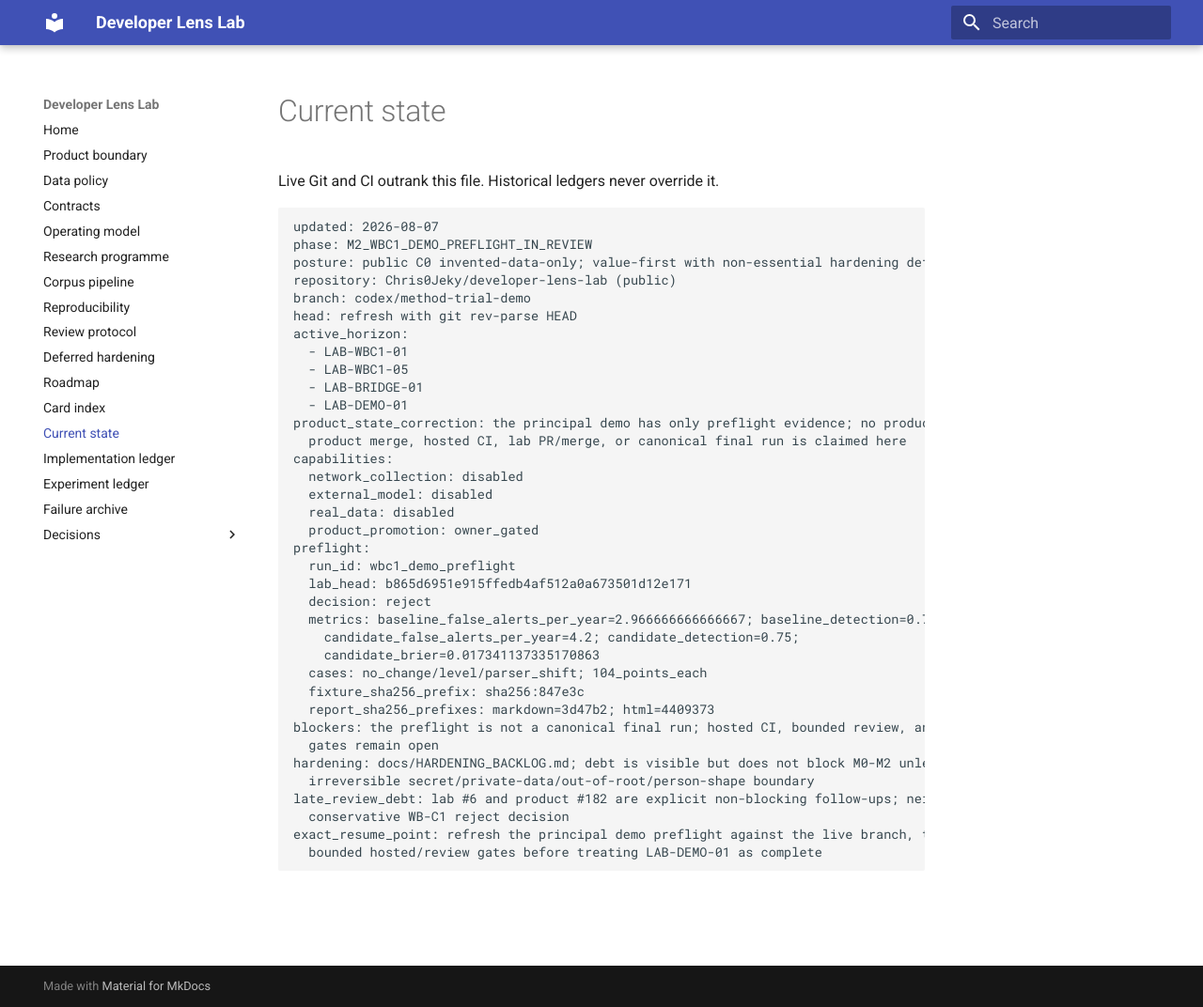
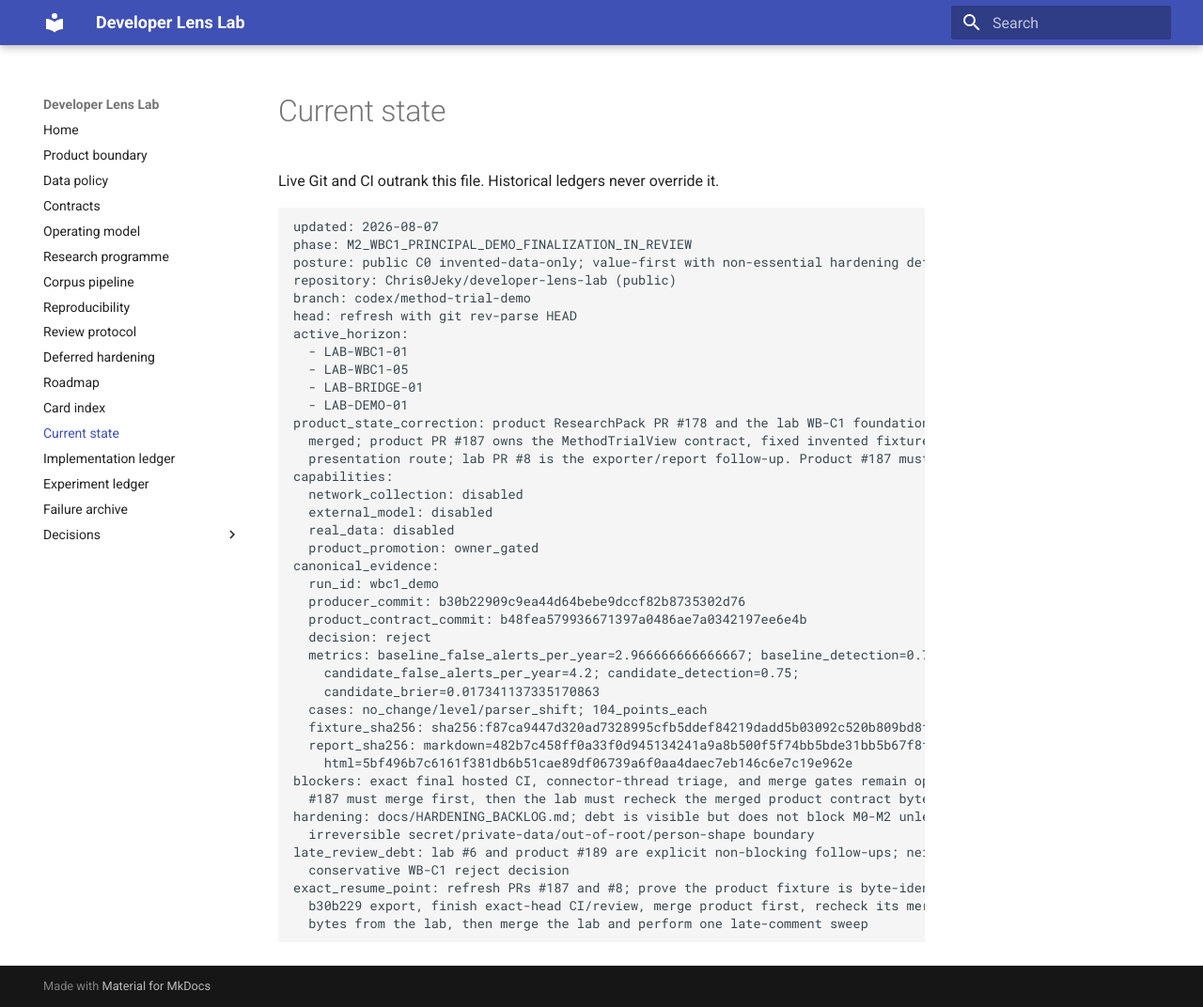
Before and after one commit to Chris0Jeky/developer-lens-lab, an MkDocs documentation site: the page built from docs/CURRENT_STATE.md, in a window 1280 px wide and 1072 px high. Shown: the whole window at 94% size. Built offline with MkDocs 1.6.1 and Material for MkDocs 9.7.7, drawn with Linux system fonts in a browser that asks for light colours.

Commit message:
Record canonical MethodTrial evidence

````diff
--- a/docs/CURRENT_STATE.md
+++ b/docs/CURRENT_STATE.md
@@ -4,7 +4,7 @@ Live Git and CI outrank this file. Historical ledgers never override it.
 
 ```yaml
 updated: 2026-08-07
-phase: M2_WBC1_DEMO_PREFLIGHT_IN_REVIEW
+phase: M2_WBC1_PRINCIPAL_DEMO_FINALIZATION_IN_REVIEW
 posture: public C0 invented-data-only; value-first with non-essential hardening deferred
 repository: Chris0Jeky/developer-lens-lab (public)
 branch: codex/method-trial-demo
@@ -14,29 +14,33 @@ active_horizon:
   - LAB-WBC1-05
   - LAB-BRIDGE-01
   - LAB-DEMO-01
-product_state_correction: the principal demo has only preflight evidence; no product fixture commit,
-  product merge, hosted CI, lab PR/merge, or canonical final run is claimed here
+product_state_correction: product ResearchPack PR #178 and the lab WB-C1 foundation PR #3 are
+  merged; product PR #187 owns the MethodTrialView contract, fixed invented fixture, and lazy
+  presentation route; lab PR #8 is the exporter/report follow-up. Product #187 must merge before #8
 capabilities:
   network_collection: disabled
   external_model: disabled
   real_data: disabled
   product_promotion: owner_gated
-preflight:
-  run_id: wbc1_demo_preflight
-  lab_head: b865d6951e915ffedb4af512a0a673501d12e171
+canonical_evidence:
+  run_id: wbc1_demo
+  producer_commit: b30b22909c9ea44d64bebe9dccf82b8735302d76
+  product_contract_commit: b48fea579936671397a0486ae7a0342197ee6e4b
   decision: reject
   metrics: baseline_false_alerts_per_year=2.966666666666667; baseline_detection=0.75;
     candidate_false_alerts_per_year=4.2; candidate_detection=0.75;
     candidate_brier=0.017341137335170863
   cases: no_change/level/parser_shift; 104_points_each
-  fixture_sha256_prefix: sha256:847e3c
-  report_sha256_prefixes: markdown=3d47b2; html=4409373
-blockers: the preflight is not a canonical final run; hosted CI, bounded review, and publication
-  gates remain open
+  fixture_sha256: sha256:f87ca9447d320ad7328995cfb5ddef84219dadd5b03092c520b809bd8fb6cfeb
+  report_sha256: markdown=482b7c458ff0a33f0d945134241a9a8b500f5f74bb5bde31bb5b67f8f04b9c99;
+    html=5bf496b7c6161f381db6b51cae89df06739a6f0aa4daec7eb146c6e7c19e962e
+blockers: exact final hosted CI, connector-thread triage, and merge gates remain open; product PR
+  #187 must merge first, then the lab must recheck the merged product contract bytes before #8 merges
 hardening: docs/HARDENING_BACKLOG.md; debt is visible but does not block M0-M2 unless it crosses an
   irreversible secret/private-data/out-of-root/person-shape boundary
-late_review_debt: lab #6 and product #182 are explicit non-blocking follow-ups; neither changes the
+late_review_debt: lab #6 and product #189 are explicit non-blocking follow-ups; neither changes the
   conservative WB-C1 reject decision
-exact_resume_point: refresh the principal demo preflight against the live branch, then run the
-  bounded hosted/review gates before treating LAB-DEMO-01 as complete
+exact_resume_point: refresh PRs #187 and #8; prove the product fixture is byte-identical to the
+  b30b229 export, finish exact-head CI/review, merge product first, recheck its merge-commit contract
+  bytes from the lab, then merge the lab and perform one late-comment sweep
 ```
````
Also changed, not shown: docs/EXPERIMENT_LEDGER.md (+27 -0 lines), docs/IMPLEMENTATION_LEDGER.md (+30 -0 lines).
